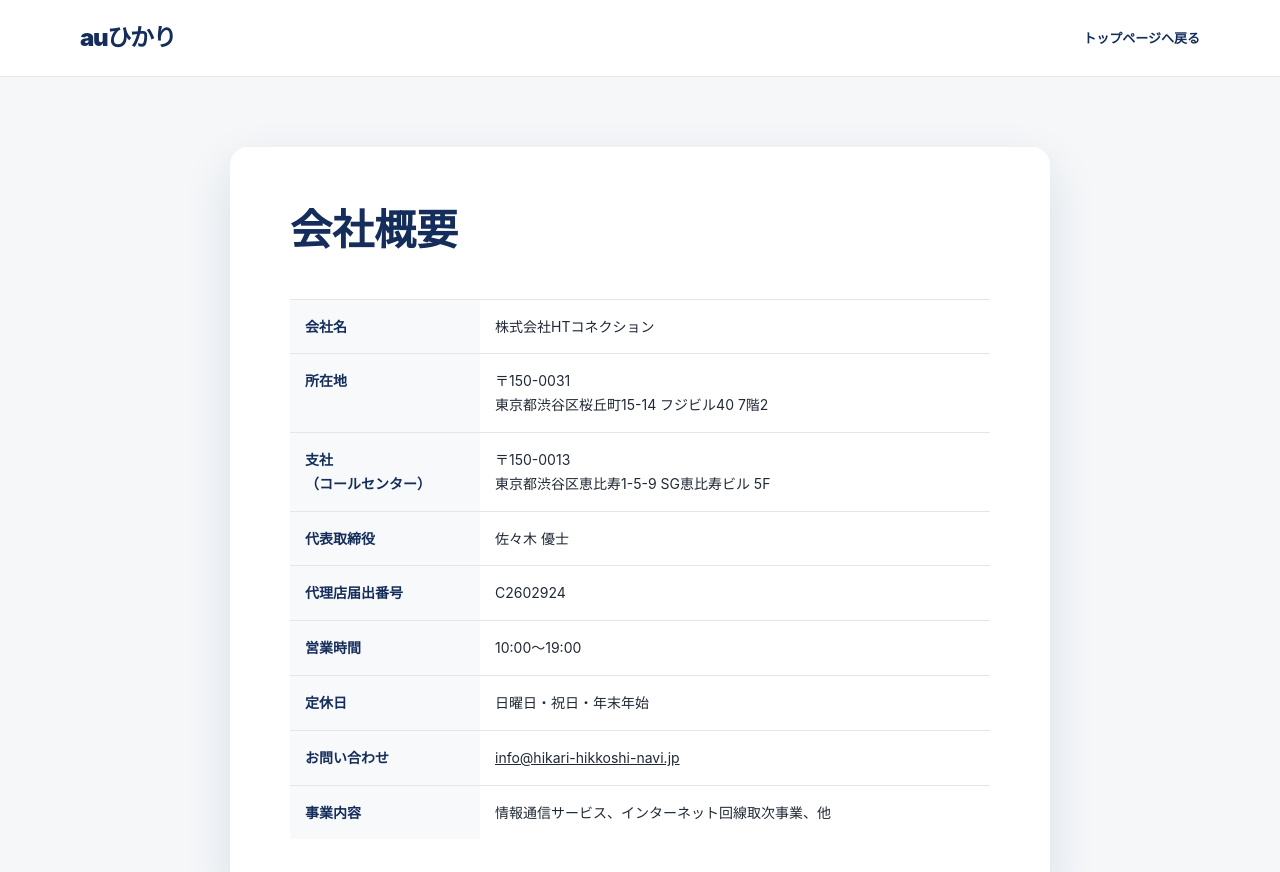
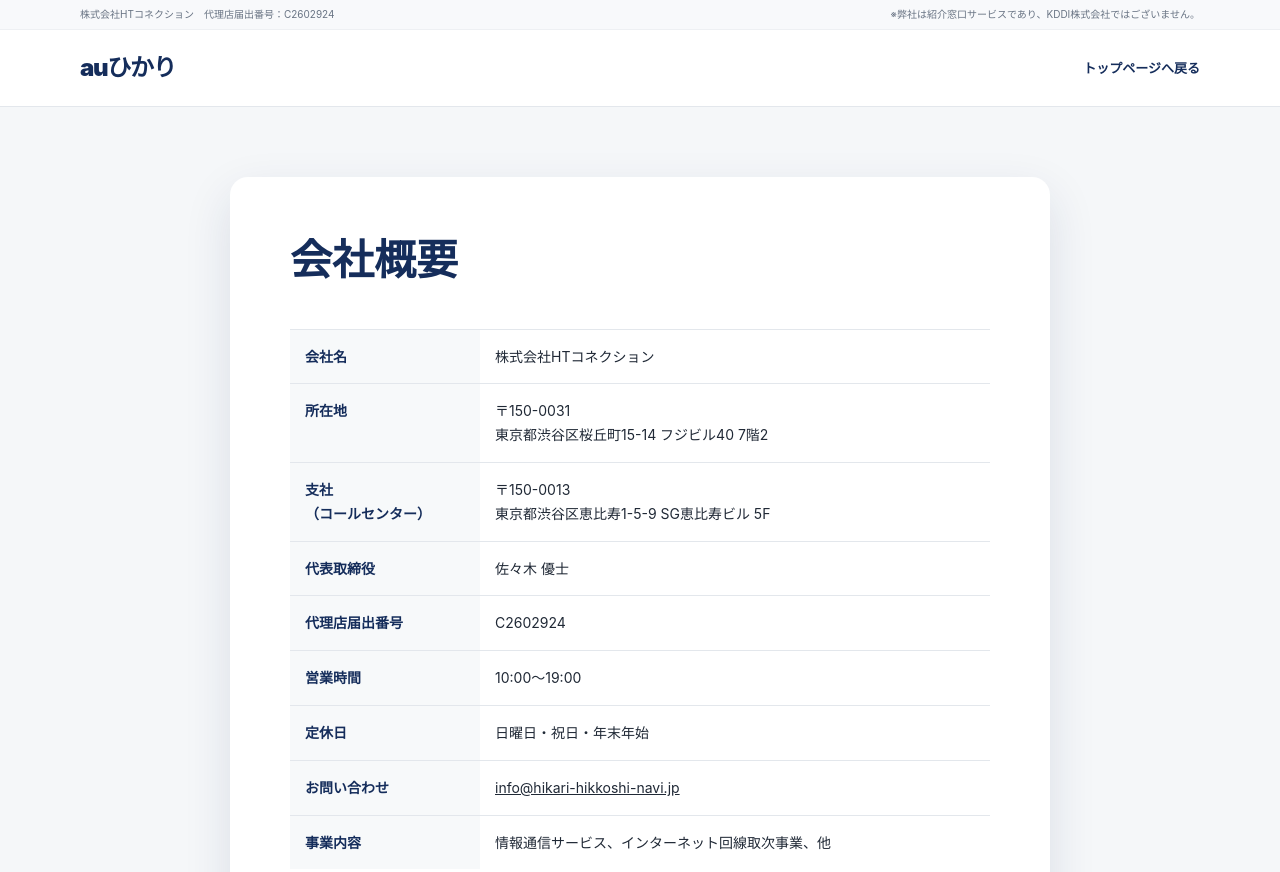
Before and after one commit to kou1113/au-hikari-lp-preview, a plain HTML site: page company.html in a window 1280 px wide. Shown: the top 872 px of the page. Drawn offline with Linux system fonts and the light colour scheme.

Commit message:
Standardize KDDI operator disclaimer

```diff
--- a/company.html
+++ b/company.html
@@ -8,6 +8,12 @@
   <link rel="stylesheet" href="styles.css?v=20260730-text-brand-9">
 </head>
 <body class="subpage">
+  <div class="operator-bar">
+    <div class="container operator-inner">
+      <p>株式会社HTコネクション　代理店届出番号：C2602924</p>
+      <p>※弊社は紹介窓口サービスであり、KDDI株式会社ではございません。</p>
+    </div>
+  </div>
   <header class="subpage-header">
     <div class="container header-inner">
       <a class="brand" href="index.html" aria-label="トップページへ">
```
Also changed, not shown: index.html (+1 -1 lines), privacy.html (+6 -0 lines), thanks.html (+1 -1 lines).
